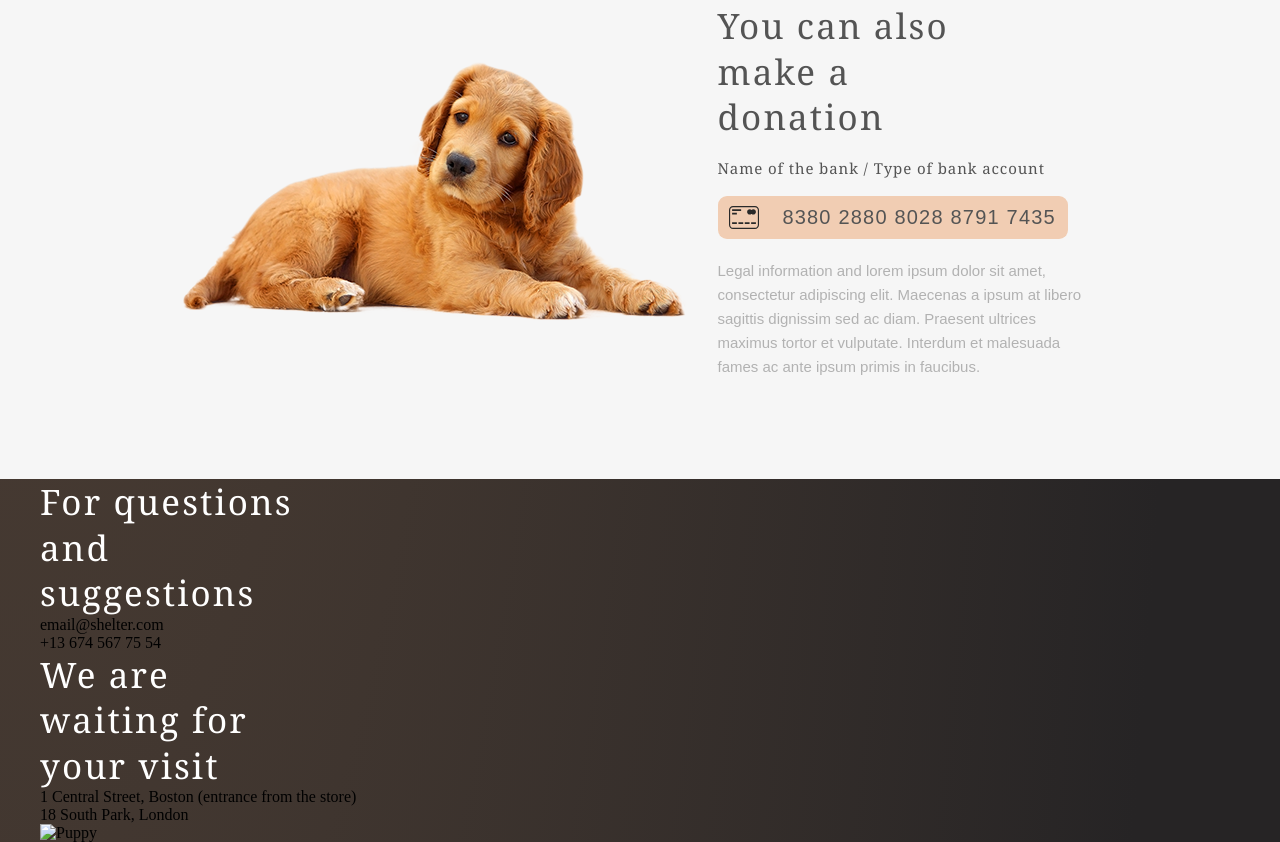
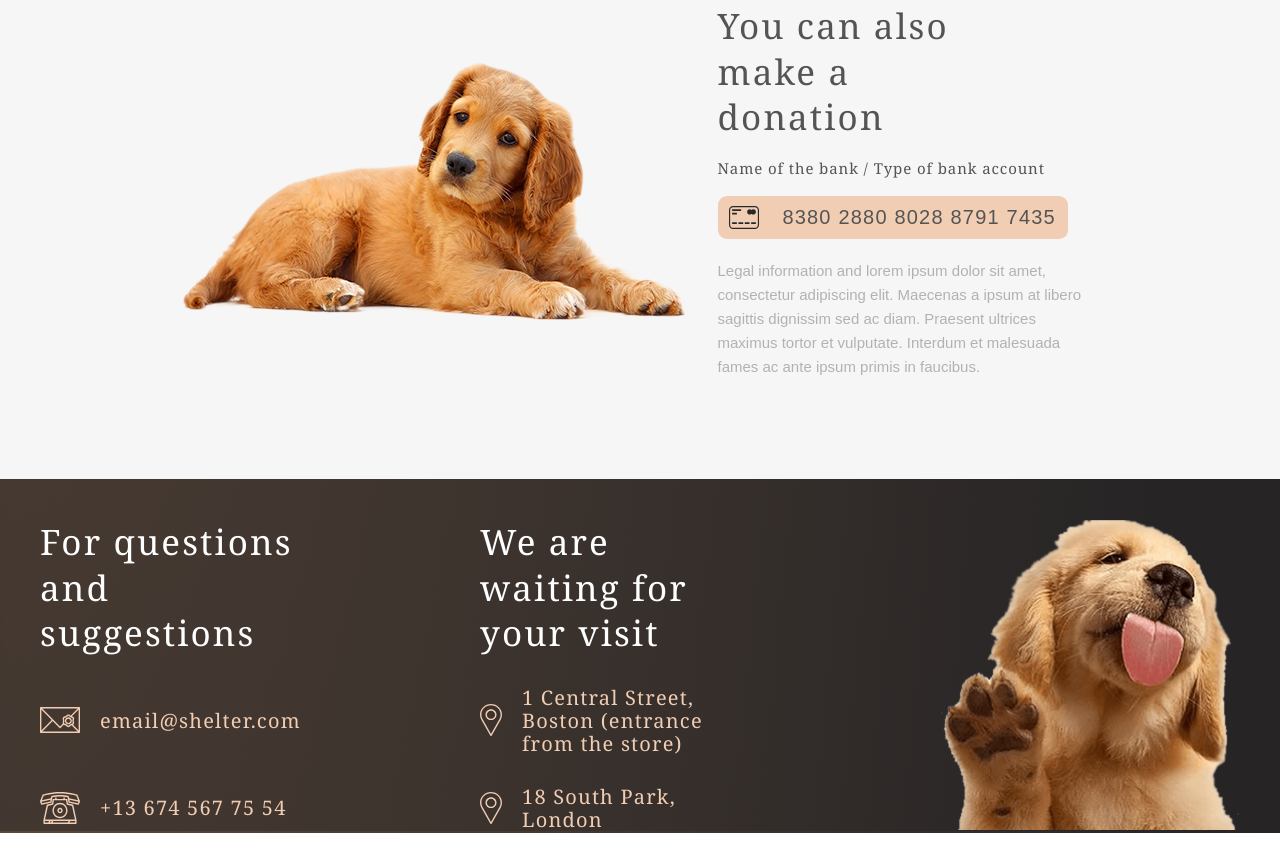
Before and after one commit to iamkda-q/shelter, a website built with webpack: page shelter/pages/main/index.html in a window 1280 px wide. Shown: the part 3068-3910 px from the top of the page. Built offline with nearby package versions, Linux system fonts and the light colour scheme.

Commit message:
feat: add footer

```diff
--- a/shelter/blocks/footer.scss
+++ b/shelter/blocks/footer.scss
@@ -1,7 +1,46 @@
-@import './constants.scss';
+@import "./constants.scss";
 
 .footer {
-    &__title {
-        @include title(280px, white, start);
+    $this: &;
+
+    width: 100%;
+    padding: 40px 40px 0;
+    display: flex;
+    margin: 0 auto;
+    justify-content: space-between;
+    align-items: center;
+
+    &__info {
+        width: 280px;
+        display: grid;
+        grid-template-columns: 1fr 1fr;
+        grid-template-rows: repeat(3, auto);
+        grid-auto-flow: column;
+        gap: 30px 160px;
+        align-items: center;
+        #{$this}__title {
+            @include title(280px, white, start);
+        }
+
+        #{$this}__wrapper {
+            display: flex;
+            align-items: center;
+
+            #{$this}__icon {
+                margin-right: 20px;
+                object-fit: contain;
+            }
+
+            #{$this}__content {
+                @include text-style($georgia, 20px, 115%, $color-primary);
+                letter-spacing: 0.06em;
+            }
+        }
+    }
+
+    &__photo {
+        width: 300px;
+        height: 310px;
+        object-fit: cover;
     }
 }
--- a/shelter/blocks/page.scss
+++ b/shelter/blocks/page.scss
@@ -12,8 +12,6 @@
     -webkit-font-smoothing: antialiased;
     -moz-osx-font-smoothing: grayscale;
     text-rendering: optimizeLegibility;
-    // display: grid;
-
 
     .main {
         width: (1200%/1280 * 100);
--- a/shelter/pages/main/index.html
+++ b/shelter/pages/main/index.html
@@ -257,21 +257,53 @@
                     </p>
                 </div>
             </section>
-            <section class="footer">
-                <div class="footer__contacts">
-                    <h2 class="footer__title">For questions and suggestions</h2>
-                    <p class="footer__contact">email@shelter.com</p>
-                    <p class="footer__contact">+13 674 567 75 54</p>
+        </main>
+
+        <footer class="footer">
+            <div class="footer__info">
+                <h2 class="footer__title">For questions and suggestions</h2>
+                <div class="footer__wrapper">
+                    <img
+                        src="../../assets/icons/icon-email.svg"
+                        alt=""
+                        class="footer__icon"
+                    />
+                    <p class="footer__content">email@shelter.com</p>
                 </div>
-                <div class="footer__contacts">
-                    <h2 class="footer__title">We are waiting for your visit</h2>
-                    <p class="footer__contact">
+                <div class="footer__wrapper">
+                    <img
+                        src="../../assets/icons/icon-phone.svg"
+                        alt=""
+                        class="footer__icon"
+                    />
+                    <p class="footer__content">+13 674 567 75 54</p>
+                </div>
+
+                <h2 class="footer__title">We are waiting for your visit</h2>
+                <div class="footer__wrapper">
+                    <img
+                        src="../../assets/icons/icon-marker.svg"
+                        alt=""
+                        class="footer__icon"
+                    />
+                    <p class="footer__content">
                         1 Central Street, Boston (entrance from the store)
                     </p>
-                    <p class="footer__contact">18 South Park, London</p>
                 </div>
-                <img src="" alt="Puppy" class="footer__photo" />
-            </section>
-        </main>
+                <div class="footer__wrapper">
+                    <img
+                        src="../../assets/icons/icon-marker.svg"
+                        alt=""
+                        class="footer__icon"
+                    />
+                    <p class="footer__content">18 South Park, London</p>
+                </div>
+            </div>
+            <img
+                src="../../assets/images/footer-puppy.png"
+                alt="Puppy"
+                class="footer__photo"
+            />
+        </footer>
     </body>
 </html>
```
